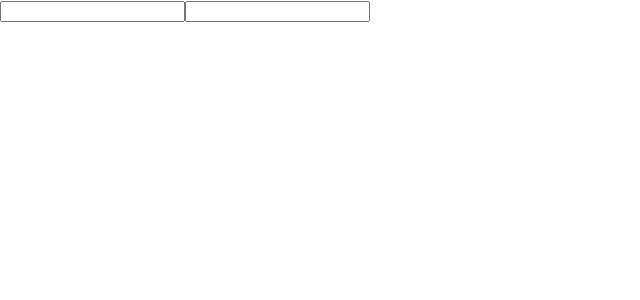
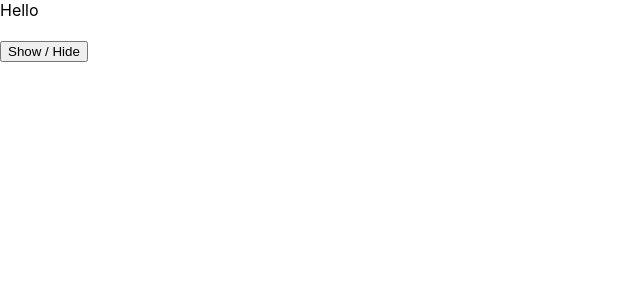
Before and after one commit to msgtobala/React-Hooks, a React (Create React App) app: page / in a window 1280 px wide. Shown: the top 300 px of the page, without its empty margins (0-640 px from the left). Built offline with nearby package versions, Linux system fonts and the light colour scheme.

Commit message:
added unmount

```diff
--- a/src/App.js
+++ b/src/App.js
@@ -1,28 +1,13 @@
-import React, { useState, useEffect } from 'react';
+import React, { useState } from 'react';
+import Hello from './Hello';
 
 function App() {
-  const [email, setEmail] = useState('');
-  const [password, setPassword] = useState('');
-
-  // componentDidMount
-  useEffect(() => {
-    console.log('render');
-  }, []);
-
+  const [show, setShow] = useState(true);
   return (
     <div>
-      <input
-        type="email"
-        name="email"
-        value={email}
-        onChange={e => setEmail(e.target.value)}
-      />
-      <input
-        type="password"
-        name="password"
-        value={password}
-        onChange={e => setPassword(e.target.value)}
-      />
+      {show ? <Hello /> : null}
+      <br />
+      <button onClick={() => setShow(value => !value)}>Show / Hide</button>
     </div>
   );
 }
--- /dev/null
+++ b/src/Hello.js
@@ -0,0 +1,16 @@
+import React, { useEffect } from 'react';
+
+// componentDidMount
+const Hello = () => {
+  useEffect(() => {
+    console.log('mounted');
+    // componentWillUnmount
+    return () => {
+      console.log('unmounted');
+    };
+  }, []);
+
+  return <div>Hello</div>;
+};
+
+export default Hello;
```
